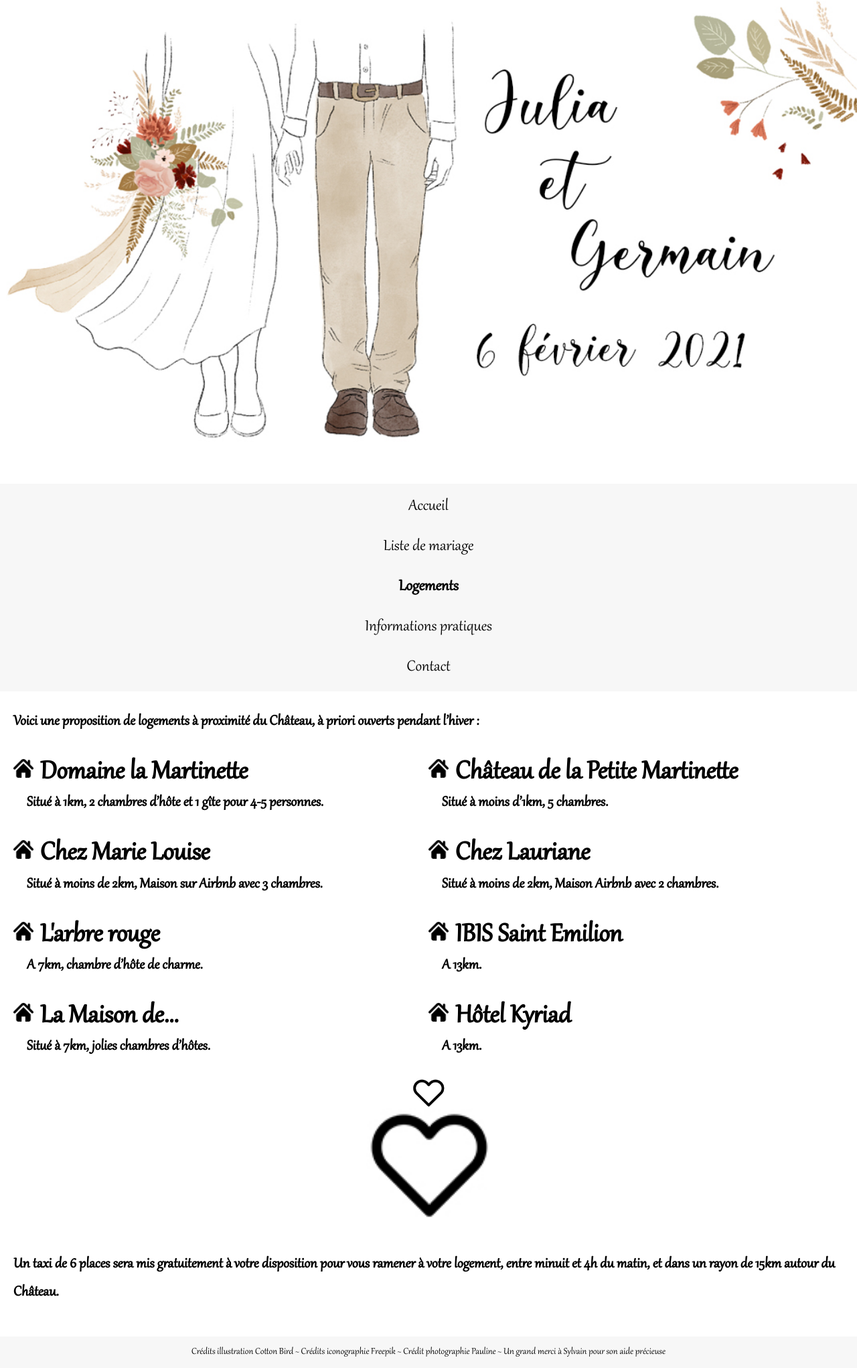
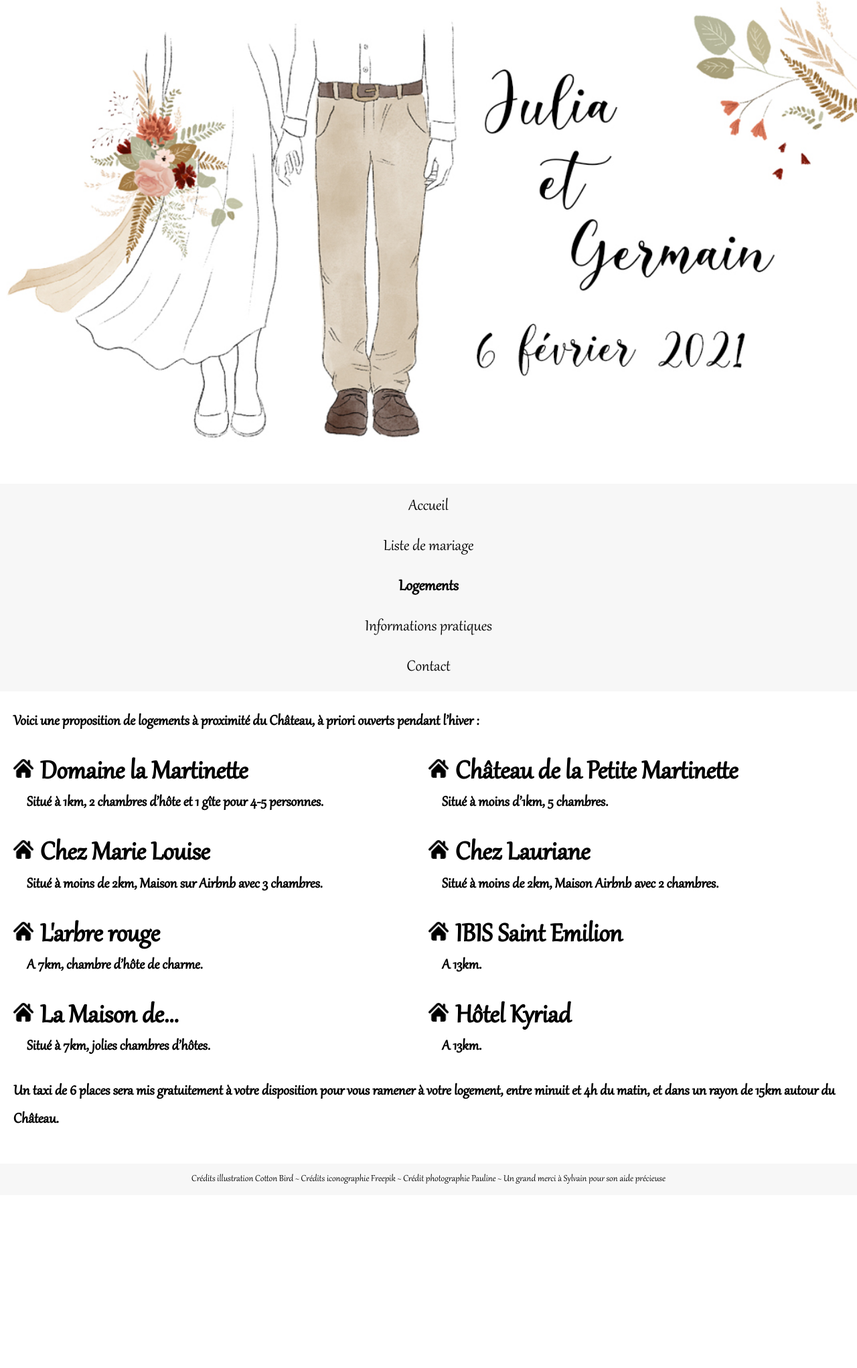
Before and after one commit to Germinal-A/Site-du-Mariage-de-Julia-et-Germain, a Jekyll site: the page built from logements.md, in a window 1280 px wide. Shown: the whole page at 67% size. Built offline with Jekyll 4.4.1, drawn with Linux system fonts in a browser that asks for light colours; after the commit the page ends 1784 px from its top, so only the background shows below that.

Commit message:
Update logements.md

```diff
--- a/logements.md
+++ b/logements.md
@@ -57,6 +57,5 @@ Voici une proposition de logements à proximité du Château, à priori ouverts
   %}
 </div>
 
-![](assets/Coeur.jpg){: .large style="margin:0 auto;display:block" width="4%"}
-![](assets/Coeur.jpg){: .small style="margin:0 auto;display:block" width="15%"} <br/>
+
 Un taxi de 6 places sera mis gratuitement à votre disposition pour vous ramener à votre logement, entre minuit et 4h du matin, et dans un rayon de 15km autour du Château.
```
